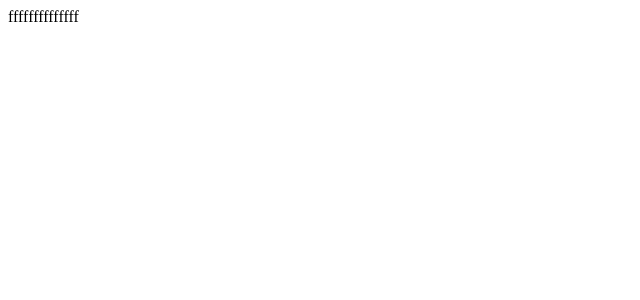
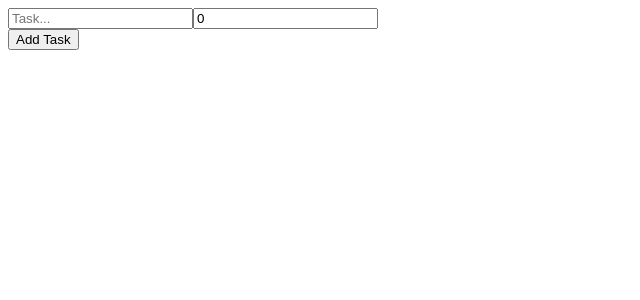
Before and after one commit to 93amrkakashi/todo-react, a React (Create React App) app: page / in a window 1280 px wide. Shown: the top 300 px of the page, without its empty margins (0-640 px from the left). Built offline with nearby package versions, Linux system fonts and the light colour scheme.

Commit message:
created app.ts

```diff
--- a/src/App.tsx
+++ b/src/App.tsx
@@ -1,11 +1,86 @@
-
+import React, { ChangeEvent, useEffect, useState } from 'react';
+interface ITask {
+  taskName: string;
+  deadline: number;
+}
 
 
 function App() {
+  const [task, setTask] = useState<string>('');
+  const [deadline, setDealine] = useState<number>(0);
+  const [todoList, setTodoList] = useState<ITask[]>(() => {
+    try {
+      const storedTodos = localStorage.getItem('todos');
+      return storedTodos ? JSON.parse(storedTodos) : [];
+    } catch (err) {
+      console.error(err);
+      return [];
+    }
+  });
+
+  const handleChange = (event: ChangeEvent<HTMLInputElement>): void => {
+    if (event.target.name === 'task') {
+      setTask(event.target.value);
+    } else {
+      setDealine(Number(event.target.value));
+    }
+  };
+
+  const completeTask = (taskNameToDelete: string): void => {
+    setTodoList((prevList) =>
+      prevList.filter((task) => task.taskName !== taskNameToDelete)
+    );
+  };
+
+  const addTask = (): void => {
+    const newTask = { taskName: task, deadline: deadline };
+    setTodoList([...todoList, newTask]);
+    setTask('');
+    setDealine(0);
+  };
+
+  useEffect(() => {
+    try {
+      localStorage.setItem('todos', JSON.stringify(todoList));
+    } catch (err) {
+      console.error(err);
+    }
+  }, [todoList]);
+
   return (
-    <div className="App">
-      ffffffffffffff
-    </div>
+    <>
+      {/* <Navbar /> */}
+      <div className="todo-form">
+        <form>
+          <input
+            required
+            type="text"
+            placeholder="Task..."
+            name="task"
+            value={task}
+            onChange={handleChange}
+          />
+          <input
+            type="number"
+            placeholder="Deadline (in Days)..."
+            name="deadline"
+            value={deadline}
+            onChange={handleChange}
+            required={true}
+          />
+        </form>
+        <button onClick={addTask}>Add Task</button>
+      </div>
+      <div className="todos">
+        {todoList?.map((todo) => (
+          <div className="todo" key={Math.random()}>
+            <h1>{todo.taskName}</h1>
+            <h3>{todo.deadline}</h3>
+            <button onClick={() => completeTask(todo.taskName)}>X</button>
+          </div>
+        ))}
+      </div>
+    </>
   );
 }
 
```
